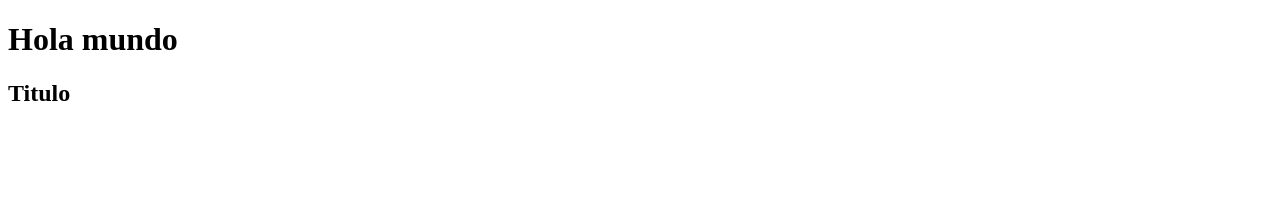
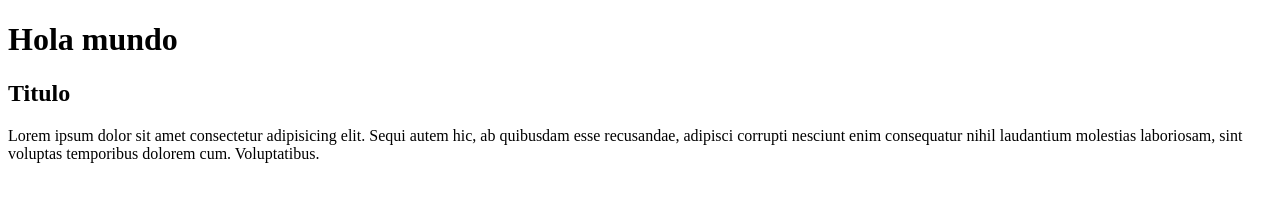
Before and after one commit to Belen-Romero/c26236-clase7, a plain HTML site: page index.html in a window 1280 px wide. Drawn offline with Linux system fonts and the light colour scheme.

Commit message:
agrega parrafo

```diff
--- a/index.html
+++ b/index.html
@@ -9,6 +9,12 @@
     <header><h1>Hola mundo</h1></header>
     <main>
       <h2>Titulo</h2>
+      <p>
+        Lorem ipsum dolor sit amet consectetur adipisicing elit. Sequi autem
+        hic, ab quibusdam esse recusandae, adipisci corrupti nesciunt enim
+        consequatur nihil laudantium molestias laboriosam, sint voluptas
+        temporibus dolorem cum. Voluptatibus.
+      </p>
     </main>
     <footer></footer>
   </body>
```
